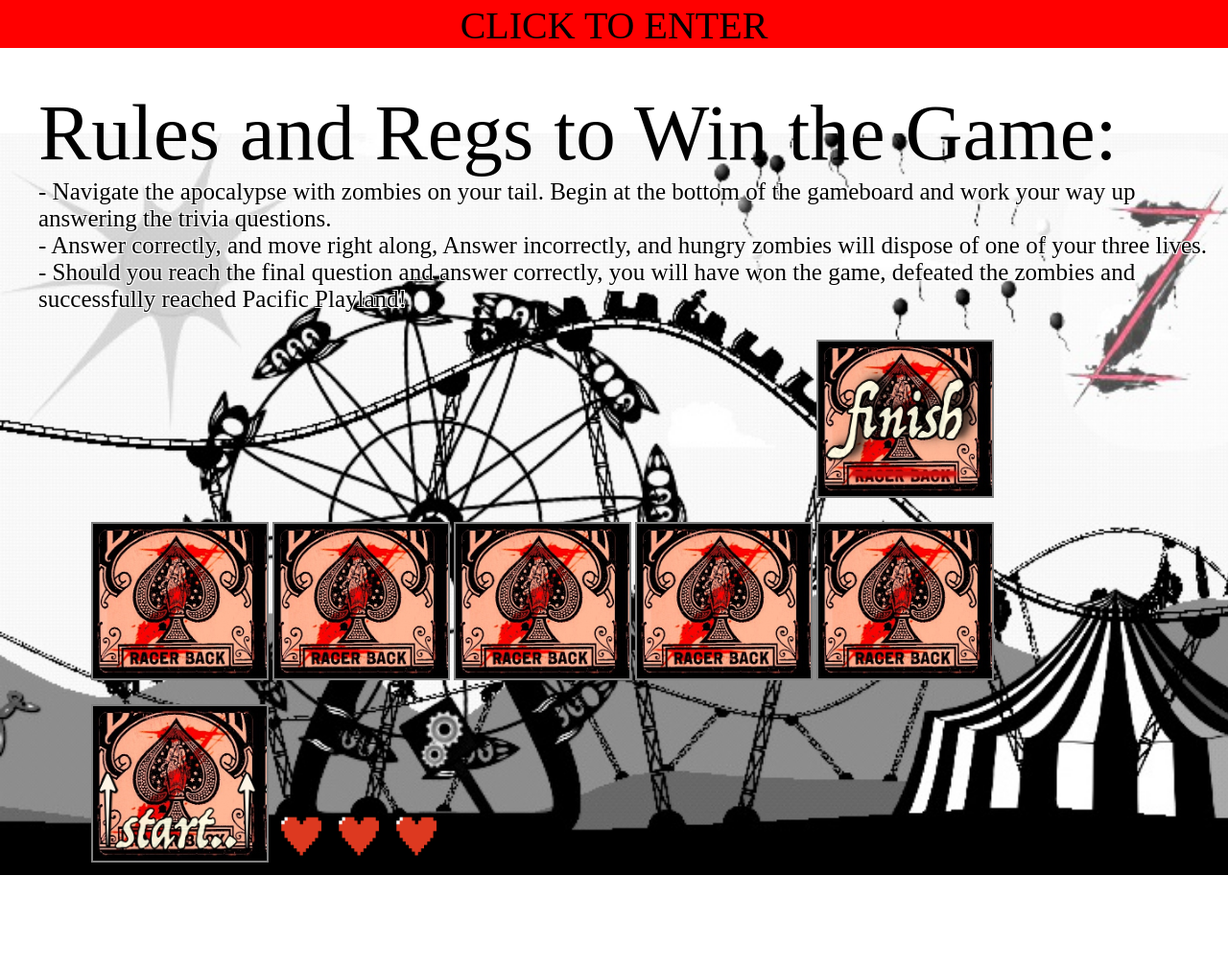
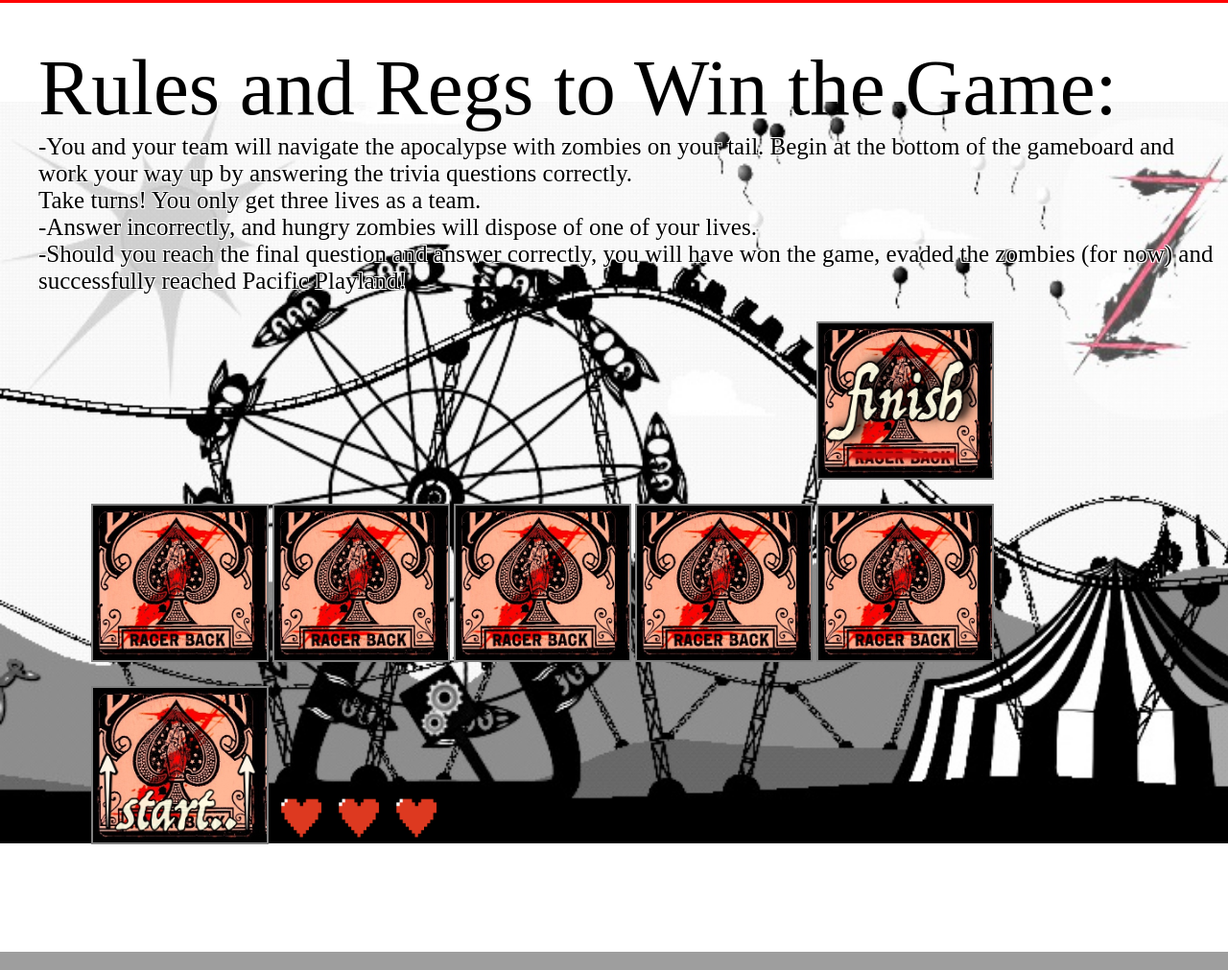
Before and after one commit to larmflower/Project-0, a PHP site: page / in a window 1280 px wide. Shown: the part 960-1971 px from the top of the page at 96% size. Run offline with PHP 8.4, Linux system fonts and the light colour scheme; some libraries are stand-ins or nearby versions; some web fonts are replaced.

Commit message:
added content for players rules

```diff
--- a/index.html
+++ b/index.html
@@ -13,8 +13,7 @@
 <body>
 
 <div class="pageOne">
-  <img id="button" src="https://media.giphy.com/media/7r1RLvXEpEB3y/giphy.gif" alt="ZombieLand">
-  <p id="clickToEnter">CLICK TO ENTER</p>
+  <img id="button" src="https://media.giphy.com/media/l0Iy2I1uhA9MRddvy/giphy.gif" alt="ZombieLand">
 </div>
 
 <section id="gameboard" class="pageTwo">
@@ -23,12 +22,12 @@
 
     <p id="title"> Rules and Regs to Win the Game: </p>
     <ul class="subtitle">
-      <li>- Navigate the apocalypse with zombies on your tail. Begin at the
-      bottom of the gameboard and work your way up answering the trivia questions.</li>
-      <li>- Answer correctly, and move right along, Answer incorrectly, and hungry zombies
-      will dispose of one of your three lives.</li>
-      <li>- Should you reach the final question and answer correctly, you will have
-      won the game, defeated the zombies and successfully reached Pacific Playland!</li>
+      <li>-You and your team will navigate the apocalypse with zombies on your tail. Begin at the
+      bottom of the gameboard and work your way up by answering the trivia questions correctly.</li>
+      <li>Take turns! You only get three lives as a team.</li>
+      <li>-Answer incorrectly, and hungry zombies will dispose of one of your lives.</li>
+      <li>-Should you reach the final question and answer correctly, you will have
+      won the game, evaded the zombies (for now) and successfully reached Pacific Playland!</li>
     </ul>
     <!-- <p class="subtitle">Join Columbus, Talahasse, Lil Rock and Witchita as they <br>
     navigate the zombie apocalypse. As you move along the board you will participate <br>
--- a/src/js/app.js
+++ b/src/js/app.js
@@ -112,19 +112,19 @@ $(() => {
     options: ['spiders', 'clowns', 'mice'],
     answer: 'clowns',
     correct: 'That is correct! Moving right along..',
-    rebuttal: 'Sorry!, try again..'
+    rebuttal: 'Sorry! Guess you\'ll have to start over.'
   }, {
     text: 'The Zombie Breakout was caused by which rotten food?',
     options: ['Sushi', 'Spaghetti', 'Burgers'],
     answer: 'Burgers',
-    correct: 'Pretty gross huh? Move ahead one space!',
-    rebuttal: 'Seriously? And you better not be cheating!!'
+    correct: 'Alert GBK! and move ahead one space..',
+    rebuttal: 'Seriously? Here\'s a hint, mad cow!'
   }, {
     text: 'What is Talahasse\'s one weakness?',
     options: ['Twinkies', 'Puppies', 'Cupcakes'],
     answer: 'Twinkies',
     correct: 'This twinkie thing ain\'t over yet..Next question!',
-    rebuttal: 'Perhaps that is your one weakness?'
+    rebuttal: 'Perhaps that is your one weakness? You\'re nearly half-way!'
   },{
     text: 'Rule #17.. Don\'\t be a what?',
     options: ['Zombie', 'Hero', 'Crook'],
@@ -147,8 +147,8 @@ $(() => {
     text: 'Which of these rules are not on Columbus\'\ list?',
     options: ['Bounty Paper Towels', 'Always wear socks', 'Enjoy the little things'],
     answer: 'Always wear socks',
-    correct: 'You are a trivia master!',
-    rebuttal: 'Not quite but keep trying!'
+    correct: 'Great start! Move to the next space..',
+    rebuttal: 'You\'ll have to do better than that!'
   }, {
     text: 'What was the film\'\s gross three months after it released (with a budget of 23 million dollars)?',
     options: ['75 million', '1 billion', '40 million'],
--- a/src/scss/main.scss
+++ b/src/scss/main.scss
@@ -60,11 +60,7 @@ $font-stack: 'Allan';
     position: relative;
     width: 100%;
   }
-  #clickToEnter {
-    font: 100% $font-stack;
-    text-align: center;
-    font-size: 40px;
-  }
+
 }
 
 .pageTwo {
```
Also changed, not shown: public/css/main.css, public/js/app.js.
